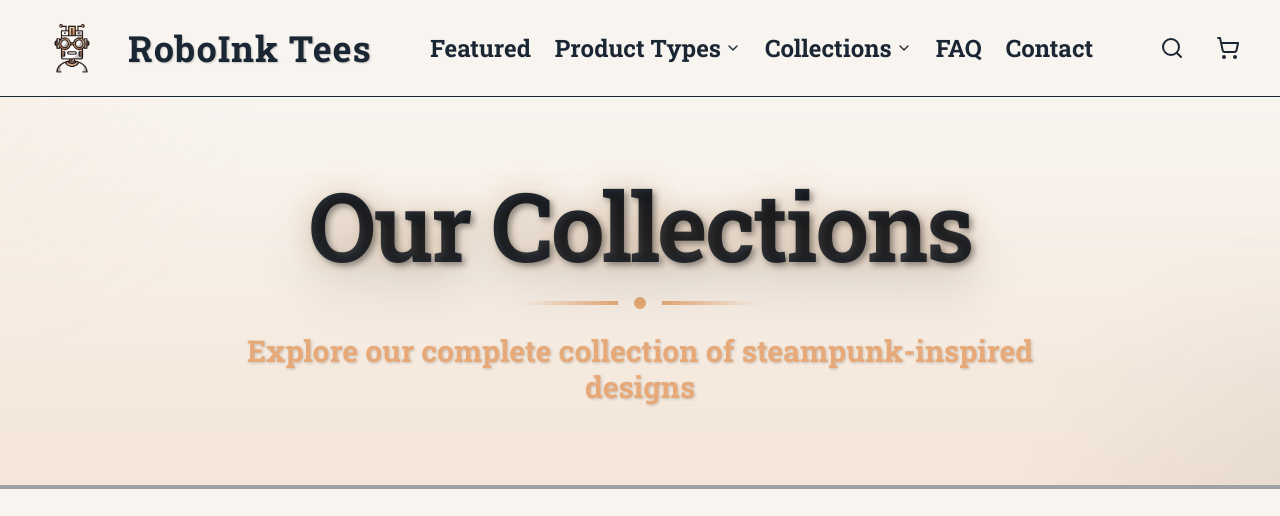
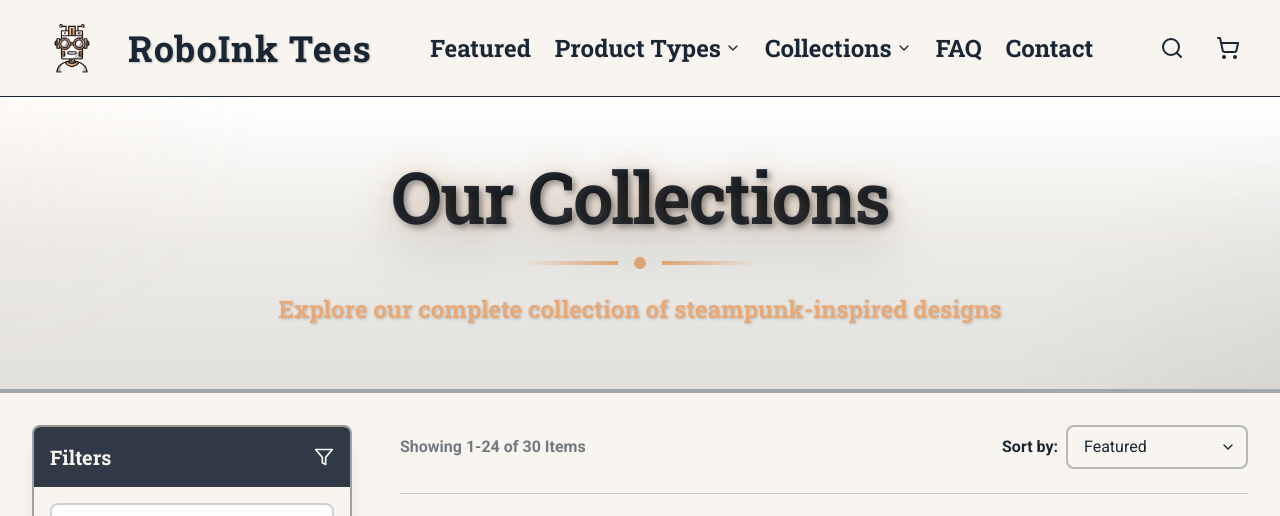
Before and after one commit to jevenson76/roboink.v1, a React (Vite) app: page /collections in a window 1280 px wide. Shown: the top 516 px of the page. Built offline with nearby package versions, Linux system fonts and the light colour scheme.

Commit message:
Reduce Our Collections text size and change background to white/navy gradient

```diff
--- a/src/pages/CollectionsPage.tsx
+++ b/src/pages/CollectionsPage.tsx
@@ -101,7 +101,7 @@ const CollectionsPage: React.FC = () => {
       <NavbarPRD />
 
       {/* Hero Section - Enhanced */}
-      <section className="relative bg-gradient-to-b from-parchment via-copper/10 to-copper/20 py-20 text-center border-b-4 border-navy/40 overflow-hidden">
+      <section className="relative bg-gradient-to-b from-white via-navy/5 to-navy/10 py-16 text-center border-b-4 border-navy/40 overflow-hidden">
         {/* Decorative background elements */}
         <div className="absolute inset-0 opacity-10">
           <div className="absolute top-0 left-0 w-96 h-96 bg-gradient-to-br from-copper to-transparent rounded-full blur-3xl -translate-x-1/2 -translate-y-1/2"></div>
@@ -109,7 +109,7 @@ const CollectionsPage: React.FC = () => {
         </div>
 
         <div className="relative z-10">
-          <h1 className="text-6xl md:text-7xl lg:text-8xl font-slab font-bold text-navy mb-6 drop-shadow-2xl tracking-tight"
+          <h1 className="text-5xl md:text-6xl lg:text-7xl font-slab font-bold text-navy mb-6 drop-shadow-2xl tracking-tight"
               style={{
                 textShadow: '3px 3px 6px rgba(0, 0, 0, 0.4), 0 0 30px rgba(184, 115, 51, 0.3)',
                 background: 'linear-gradient(180deg, #1A2634 0%, #1A2634 50%, #2a3644 100%)',
@@ -129,7 +129,7 @@ const CollectionsPage: React.FC = () => {
             <div className="h-1 w-24 bg-gradient-to-l from-transparent to-copper"></div>
           </div>
 
-          <p className="text-2xl md:text-3xl text-copper font-slab font-bold max-w-4xl mx-auto leading-relaxed"
+          <p className="text-xl md:text-2xl text-copper font-slab font-bold max-w-3xl mx-auto leading-relaxed"
              style={{ textShadow: '1px 1px 3px rgba(0, 0, 0, 0.2)' }}>
             {searchQuery ?
               `Found ${filteredProducts.length} items matching your search` :
```
